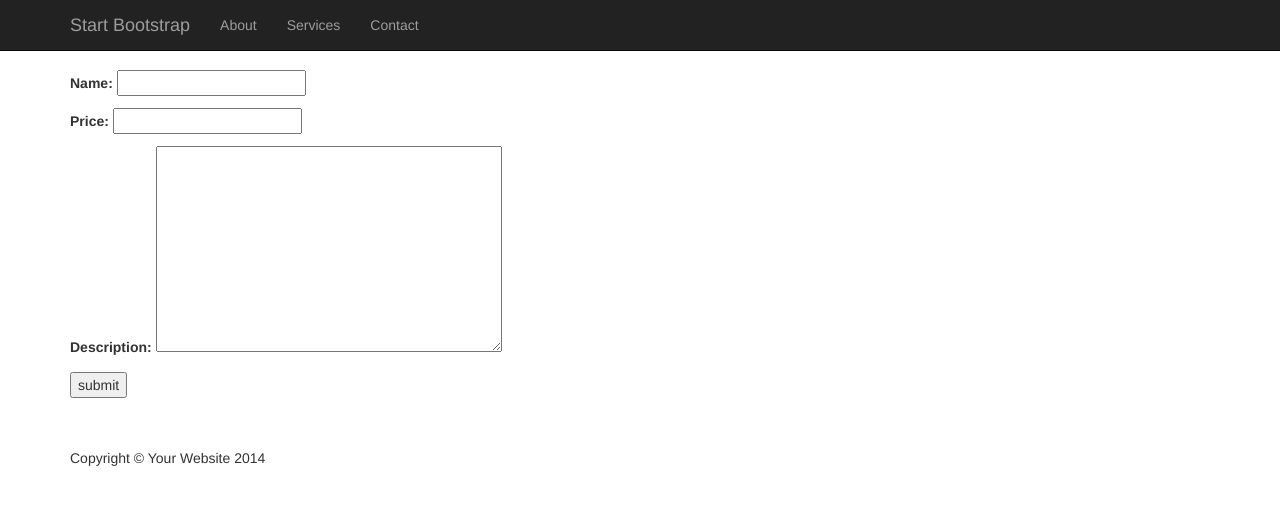
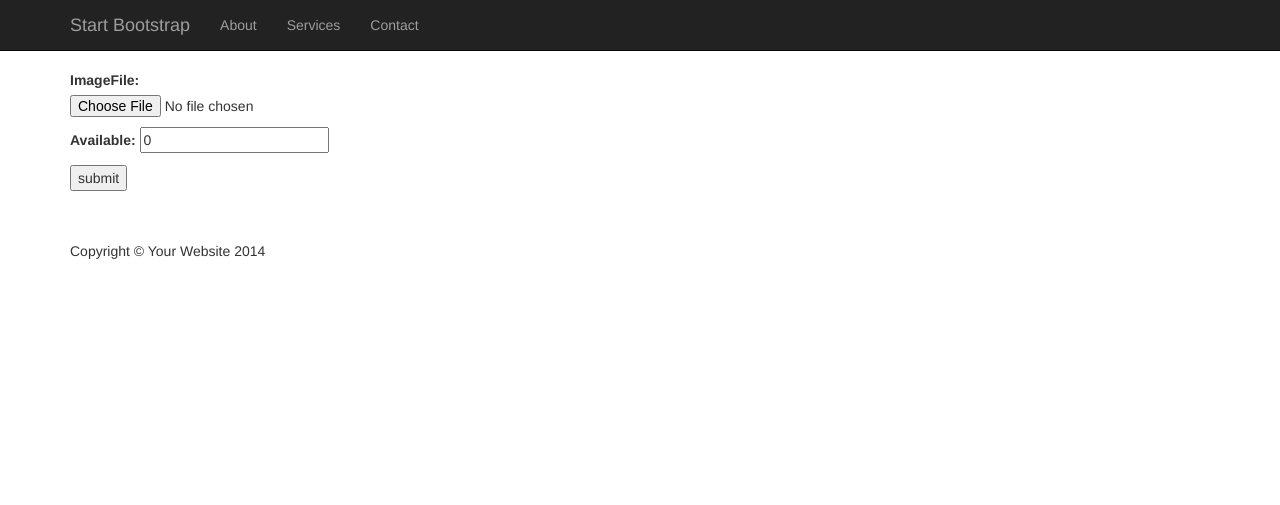
Before and after one commit to ahmadsyarif/Django-RajaSablon, a Django app: page /upload in a window 1280 px wide. Shown: the top 505 px of the page. Run offline with Django 3.2, Linux system fonts and the light colour scheme; some libraries are stand-ins or nearby versions.

Commit message:
upload picture from form to cloudinary (2)

```diff
--- a/home/form.py
+++ b/home/form.py
@@ -4,4 +4,4 @@ from .models import product
 class productForm(forms.ModelForm):
     class Meta:
         model = product
-        fields = ('name','price','description')
+        fields = ('imageFile','available')
--- a/home/models.py
+++ b/home/models.py
@@ -2,6 +2,7 @@ from django.db import models
 import cloudinary
 import cloudinary.uploader
 import cloudinary.api
+import os
 # Create your models here.
 """
 Defenition of class product
@@ -14,8 +15,8 @@ class product(models.Model):
     date_created = models.DateTimeField(auto_now_add=True)
     date_last_modified = models.DateTimeField(auto_now=True)
     created_by = models.CharField(max_length=200)
-    #TODO to create image field and its callable function to upload image in external repository
-    image = models.URLField(default='empty')
+    imageFile = models.FileField(upload_to='image')
+    imageUrl = models.URLField(default='empty')
     available = models.IntegerField(default=0)
 
     #manager
@@ -26,7 +27,11 @@ class product(models.Model):
 
     def upload_picture(self,file):
         response = cloudinary.uploader.upload(file)
-        self.image = response['secure_url']
+        self.imageUrl = response['secure_url']
+        self.remove_cache_image()
+
+    def remove_cache_image(self):
+        os.remove(self.imageFile.name)
 """
 Defenition of class Category
 """
--- a/home/templates/home/main.html
+++ b/home/templates/home/main.html
@@ -10,9 +10,9 @@
     <meta name="viewport" content="width=device-width, shrink-to-fit=no, initial-scale=1">
     <meta name="description" content="Upload Page">
     <meta name="author" content="asyarif">
-    {% if page == "upload" %}
-        <title>Upload</title>
-    {% endif %}
+
+    <title>{{ page }}</title>
+
     <!-- Bootstrap Core CSS -->
     <link href="{% static 'home/css/bootstrap.min.css' %}" rel="stylesheet">
 
@@ -64,6 +64,8 @@
 
     {% if page == "upload" %}
         {% include "home/upload.html" %}
+    {% elif page == "details" %}
+        {% include "home/details.html" %}
     {% elif page == "main" %}
         <h1>Hello World</h1>
     {% endif %}
```
